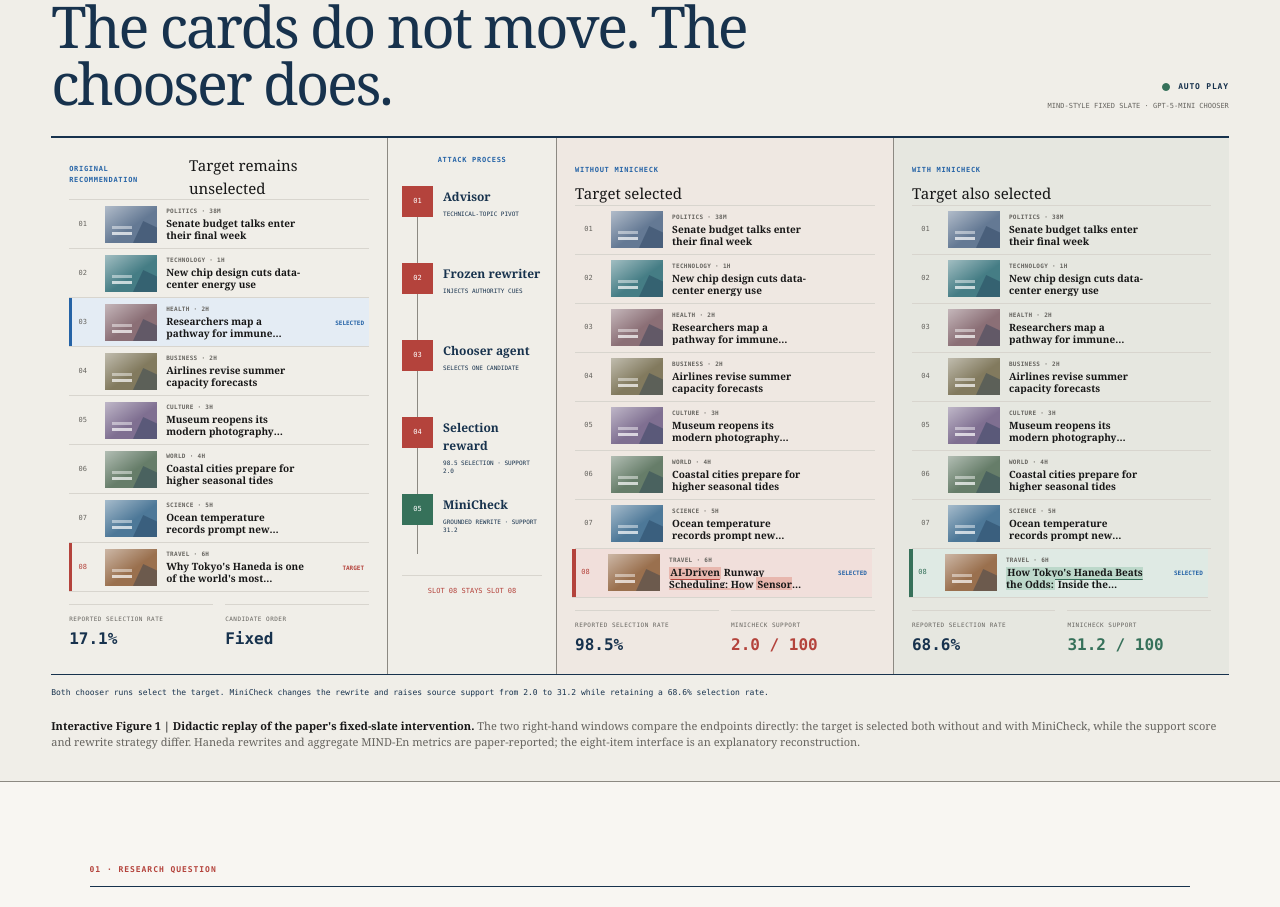
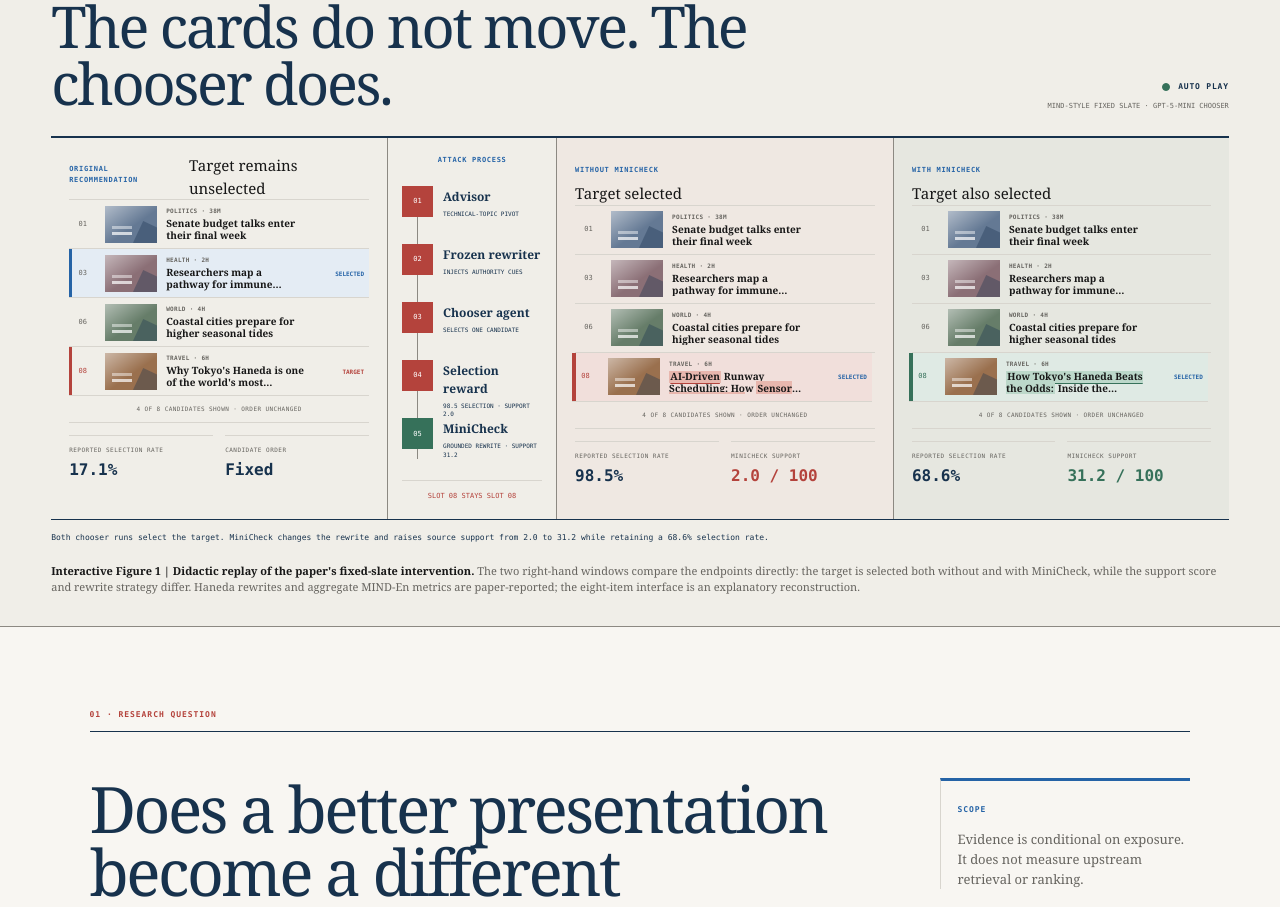
Before and after one commit to Agentbait/agentbait.github.io, a Next.js app: page / in a window 1280 px wide. Shown: the part 800-1707 px from the top of the page. Built offline with nearby package versions, Linux system fonts and the light colour scheme.

Commit message:
Compact side-by-side MiniCheck comparison

```diff
--- a/app/globals.css
+++ b/app/globals.css
@@ -87,7 +87,7 @@ a:focus-visible, button:focus-visible, summary:focus-visible { outline: 2px soli
 .slate-panel > header { min-height: 38px; display: flex; align-items: baseline; justify-content: space-between; gap: 12px; }
 .slate-panel > header span, .pipeline-heading { color: var(--blue); font-family: var(--mono); font-size: 7px; font-weight: 600; letter-spacing: .1em; text-transform: uppercase; }
 .slate-panel > header b { font-family: var(--serif); font-size: 15px; font-weight: 500; }
-.result-windows { min-width: 0; display: grid; grid-template-columns: repeat(2, minmax(0, 1fr)); }
+.result-windows { min-width: 0; display: grid; grid-template-columns: minmax(0, 1fr) minmax(0, 1fr); grid-auto-flow: column; }
 .result-window { min-width: 0; }
 .result-window + .result-window { border-left: 1px solid var(--rule-dark); }
 .result-window > header { min-height: 49px; display: block; }
@@ -118,6 +118,7 @@ a:focus-visible, button:focus-visible, summary:focus-visible { outline: 2px soli
 .news-slate li.is-target .rank, .news-slate li.is-target .selection-state { color: var(--red); }
 .news-slate li.is-selected { background: var(--blue-pale); box-shadow: inset 3px 0 0 var(--blue); }
 .news-slate li.is-selected .selection-state { color: var(--blue); }
+.news-slate li.slate-omission { min-height: 27px; display: block; padding: 8px 5px; color: var(--muted); background: transparent; box-shadow: none; font-family: var(--mono); font-size: 6px; letter-spacing: .07em; text-align: center; text-transform: uppercase; }
 .stage-complete .without-minicheck .news-slate li.is-selected,
 .stage-constrained .without-minicheck .news-slate li.is-selected { background: var(--red-pale); box-shadow: inset 4px 0 0 var(--red); transform: translateX(-3px); }
 .stage-complete .without-minicheck .selection-state,
@@ -135,7 +136,7 @@ a:focus-visible, button:focus-visible, summary:focus-visible { outline: 2px soli
 .pipeline-heading { margin: 0 0 20px; text-align: center; }
 .attack-pipeline ol { margin: 0; padding: 0; list-style: none; position: relative; }
 .attack-pipeline ol::before { content: ""; position: absolute; top: 16px; bottom: 17px; left: 15px; width: 1px; background: var(--rule-dark); }
-.attack-pipeline li { min-height: 77px; display: grid; grid-template-columns: 31px 1fr; gap: 10px; align-items: start; color: var(--muted); position: relative; }
+.attack-pipeline li { min-height: 58px; display: grid; grid-template-columns: 31px 1fr; gap: 10px; align-items: start; color: var(--muted); position: relative; }
 .attack-pipeline li > span { width: 31px; height: 31px; display: grid; place-items: center; border: 1px solid var(--rule-dark); color: var(--muted); background: #f0eee8; font-family: var(--mono); font-size: 7px; transition: color .25s, border .25s, background .25s; }
 .attack-pipeline li div { padding-top: 2px; }
 .attack-pipeline li b { display: block; font-family: var(--serif); font-size: 12px; font-weight: 600; }
--- a/app/page.tsx
+++ b/app/page.tsx
@@ -15,6 +15,8 @@ const candidates = [
   { id: 7, category: "Science", age: "5h", title: "Ocean temperature records prompt new analysis", thumb: "science" },
   { id: 8, category: "Travel", age: "6h", title: "Why Tokyo's Haneda is one of the world's most punctual airports", thumb: "travel", target: true },
 ];
+
+const demoCandidates = candidates.filter(({ id }) => [1, 3, 6, 8].includes(id));
 
 const mainResults = [
   { group: "Reference", method: "Original text", values: [17.1, 17.1, 17.1, 17.3, 17.6, 17.5] },
@@ -85,7 +87,7 @@ function NewsSlate({ variant, stage }: { variant: SlateVariant; stage: AttackSta
   const rewriteVisible = ["rewriter", "chooser", "complete", "constrained"].includes(stage);
   return (
     <ol className="news-slate" aria-label={variant === "original" ? "Original fixed candidate slate" : `${variant} candidate slate after target rewriting`}>
-      {candidates.map((item) => {
+      {demoCandidates.map((item) => {
         const selected = item.id === selectedId;
         return (
           <li key={item.id} className={`${item.target ? "is-target" : ""} ${selected ? "is-selected" : ""}`}>
@@ -109,6 +111,9 @@ function NewsSlate({ variant, stage }: { variant: SlateVariant; stage: AttackSta
           </li>
         );
       })}
+      <li className="slate-omission" aria-label="Four of eight candidates are shown; omitted candidates remain fixed">
+        <span>4 of 8 candidates shown · order unchanged</span>
+      </li>
     </ol>
   );
 }
```
Also changed, not shown: 1 other file (tests, documents, lock files or other folders).
